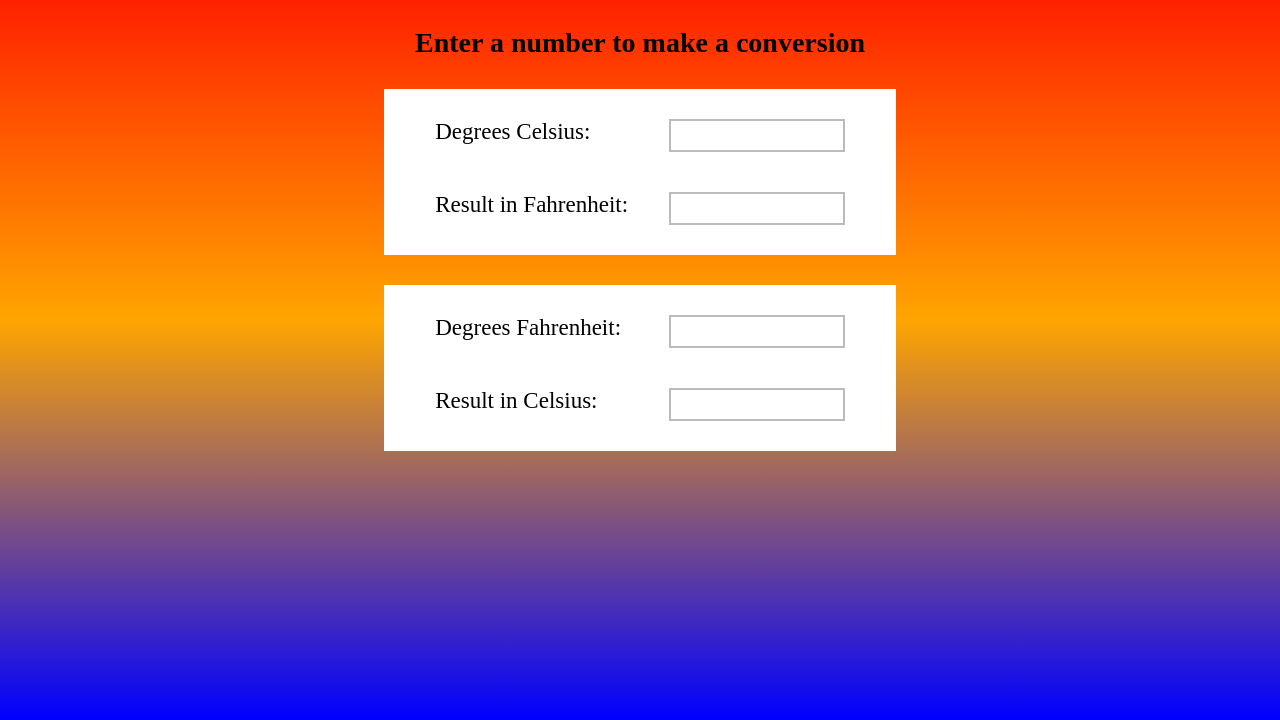
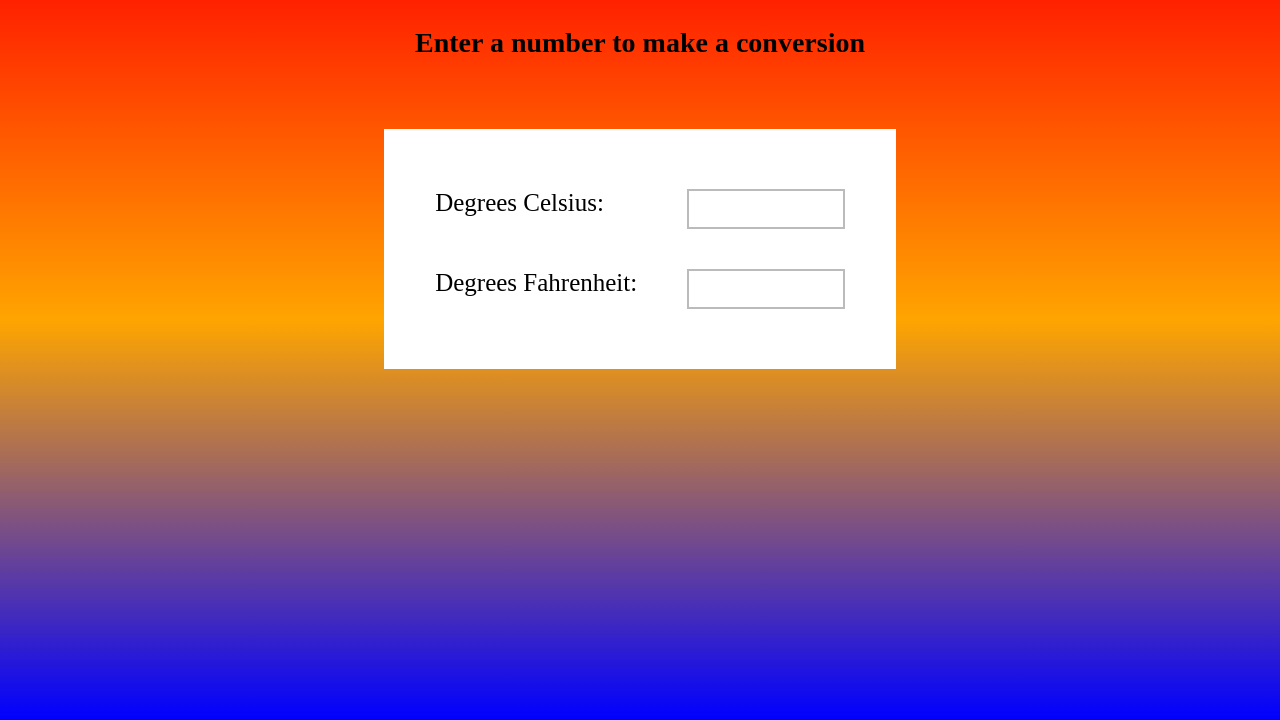
Before and after one commit to jgray13/Temperature-Converter, a plain HTML site: page index.html in a window 1280 px wide. Shown: the part 80-800 px from the top of the page. Drawn offline with Linux system fonts and the light colour scheme.

Commit message:
Add files via upload

```diff
--- a/celsius-to-fahrenheit.css
+++ b/celsius-to-fahrenheit.css
@@ -9,7 +9,7 @@
 body {
     text-align: center;
     margin: 0 auto;
-    font-size: 15px;
+    font-size: 17px;
     min-height: 100%;
   }
 main {
@@ -19,20 +19,20 @@ main {
     overflow: auto;
 }
 h1 {
-	font-size: 27px;
+	font-size: 30px;
 	margin: 30px auto;
 }
 h3 {
-	font-size: 18px;
+	font-size: 19px;
 	margin: 10px auto;
 }
 p {
 	line-height: 110%;
 }
 input {
-	width: 40%;
-	font-size: 14px;
-	padding: 3px 4px;
+	width: 35%;
+	font-size: 16px;
+	padding: 4px 5px;
 	border: 2px solid #bbb;
 }
 input:focus {
@@ -48,7 +48,7 @@ input[type=number] {
 }
 #container {
 	width: 85%;
-	margin: 0 auto 100px;
+	margin: 50px auto;
 	padding: 0;
 }
 .section {
@@ -63,14 +63,7 @@ input[type=number] {
 	text-align: left;
     width: 100%;
     margin: 30px auto;
-    padding: 10px 0;
-    background-color: #fff;
-}
-#f-to-c {
-	text-align: left;
-    width: 100%;
-    margin: 20px auto 0;
-    padding: 10px 0;
+    padding: 20px 0;
     background-color: #fff;
 }
 /*  media queries  */
@@ -83,6 +76,14 @@ input[type=number] {
 	#container {
 		width: 65%;
 	}
+	.section {
+		width: 85%;
+	}
+}
+@media only screen and (min-width: 500px) {
+	#container {
+		width: 58%;
+	}
 }
 @media only screen and (min-width: 600px) {
 	#container {
@@ -94,21 +95,15 @@ input[type=number] {
 }
 @media only screen and (min-width: 768px) {
 	#container {
-		width: 43%;
+		width: 60%;
+		margin: 70px auto;
 	}
+	#c-to-f {
+    padding: 40px 0;
 }
-@media only screen and (min-width: 992px) {
-	#container {
-	    width: 35%;
-	}
-}
-@media only screen and (min-width: 1200px) {
 	body {
-        font-size: 23px;
+        font-size: 25px;
     }
-	#container {
-	    width: 40%;
-	}
     h1 {
 	    font-size: 40px;
     }
@@ -116,8 +111,35 @@ input[type=number] {
 	    font-size: 28px;
     }
 	input {
-		font-size: 20px;
+		font-size: 24px;
 	}
+}
+@media only screen and (min-width: 880px) {
+	#container {
+	    width: 50%;
+	}
+}
+@media only screen and (min-width: 992px) {
+	#container {
+	    width: 45%;
+	}
+}
+@media only screen and (min-width: 1200px) {
+	#container {
+	    width: 40%;
+	}
+/*	body {
+        font-size: 25px;
+    }
+    h1 {
+	    font-size: 40px;
+    }
+    h3 {
+	    font-size: 28px;
+    }
+	input {
+		font-size: 24px;
+	}*/
 }
 @media only screen and (min-width: 1300px) {
 	#container {
--- /dev/null
+++ b/celsius-to-fahrenheit.js
@@ -0,0 +1,17 @@
+var cEl = document.getElementById("cel");
+var fEl = document.getElementById("fahResult");
+
+function convertC() {
+    var celsius = cEl.value * 9 / 5 + 32;
+//    fEl.value = celsius.toFixed(4);
+    fEl.value = celsius;
+	console.log(cEl.value);
+	console.log(fEl.value);
+}
+function convertF() {
+	var fahrenheit = (fEl.value - 32) * 5 / 9;
+//	cEl.value = fahrenheit.toFixed(4);
+    cEl.value = fahrenheit;
+	console.log(fEl.value);
+	console.log(cEl.value);
+}
--- a/index.html
+++ b/index.html
@@ -17,11 +17,11 @@
 <input type="number" id="cel" name="cel" onkeyup="convertC()">
 </div>
 <div class="section">
-<label for="fahResult">Result in Fahrenheit:</label>
-<input type="number" id="fahResult" name="fahResult">
+<label for="fahResult">Degrees Fahrenheit:</label>
+<input type="number" id="fahResult" name="fahResult" onkeyup="convertF()">
 </div>
 </div>
-
+<!--
 <div id="f-to-c">
 <div class="section">
 <label for="fah">Degrees Fahrenheit:</label>
@@ -32,8 +32,8 @@
 <input type="number" id="celResult" name="celResult">
 </div>
 </div>
-
-<script src="input-celsius-to-fahrenheit.js"></script>
+-->
+<script src="celsius-to-fahrenheit.js"></script>
 </div> <!-- end container -->
 </main>
 </body>
```
